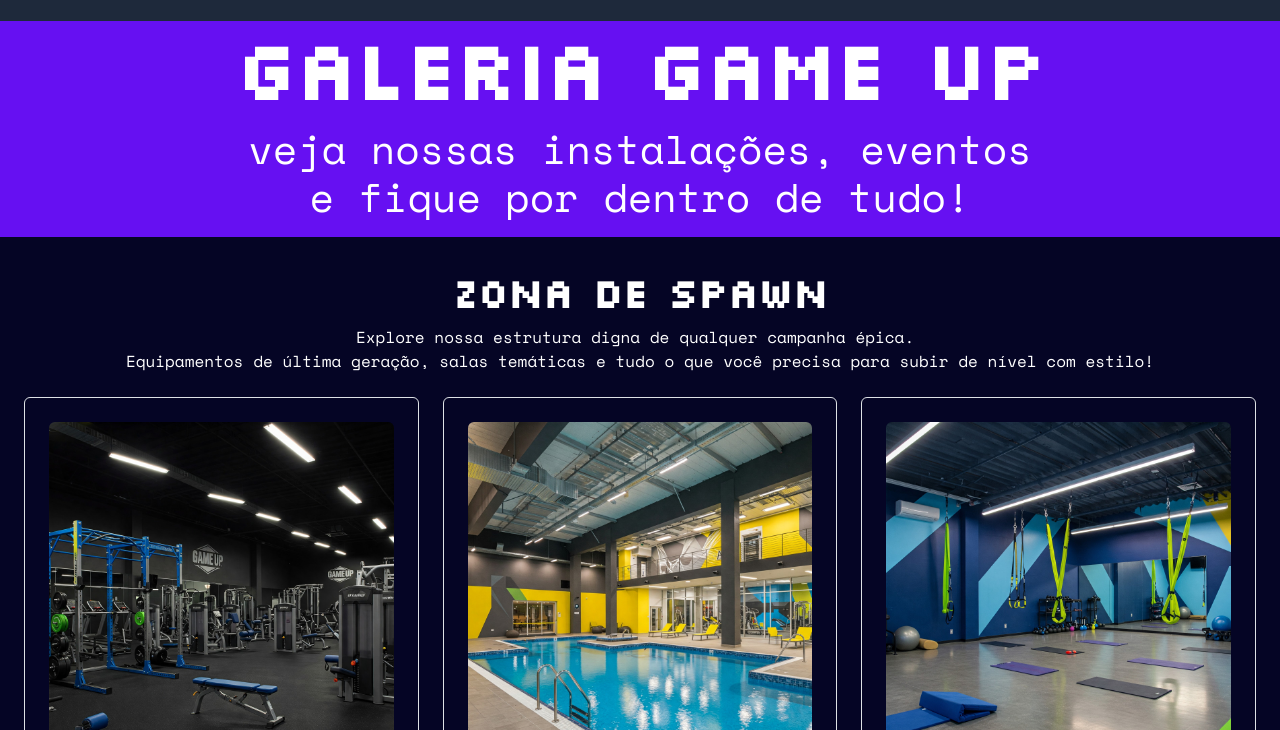
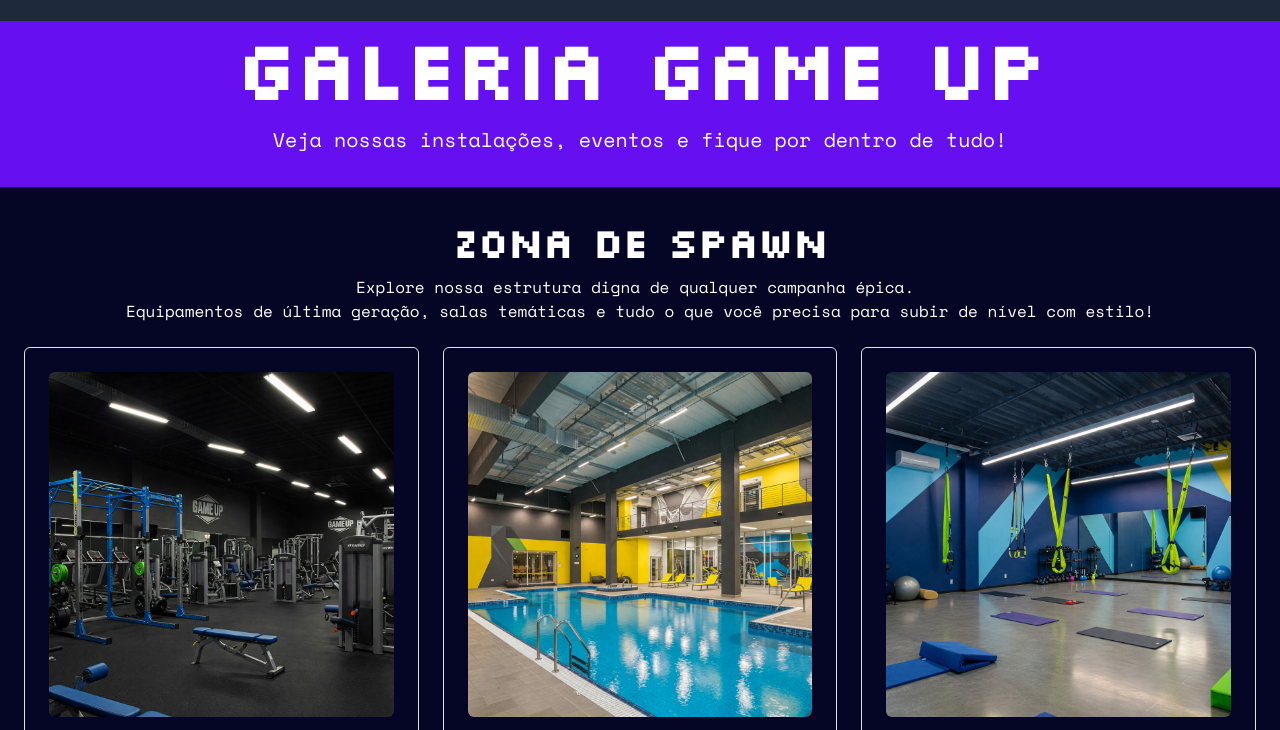
Before and after one commit to laisvigas/Game-Up, a plain HTML site: page html/galeria.html in a window 1280 px wide. Shown: the part 70-800 px from the top of the page. Drawn offline with nearby package versions, Linux system fonts and the light colour scheme.

Commit message:
fix header

```diff
--- a/html/galeria.html
+++ b/html/galeria.html
@@ -47,11 +47,10 @@
 
     <!-- Sessão 1 - Início -->
     <section class="position-relative text-white text-center">
-        <div class="container-fluid d-flex flex-column justify-content-center align-items-center bg-indigo">
-            <h1 class="display-1 fw-bold">galeria GAME UP</h1>
-            <p class="lead font-monospace display-6">veja nossas instalações, eventos<br>
-                e fique por dentro de tudo!</p>
-        </div>
+      <div class="container-fluid d-flex flex-column justify-content-center align-items-center bg-indigo">
+        <h1 class="display-1 fw-bold">galeria GAME UP</h1>
+        <p class="lead font-monospace col-8">Veja nossas instalações, eventos e fique por dentro de tudo!</p></p>
+      </div>
     </section>
 
     <!-- MAIN CONTENT -->
```
